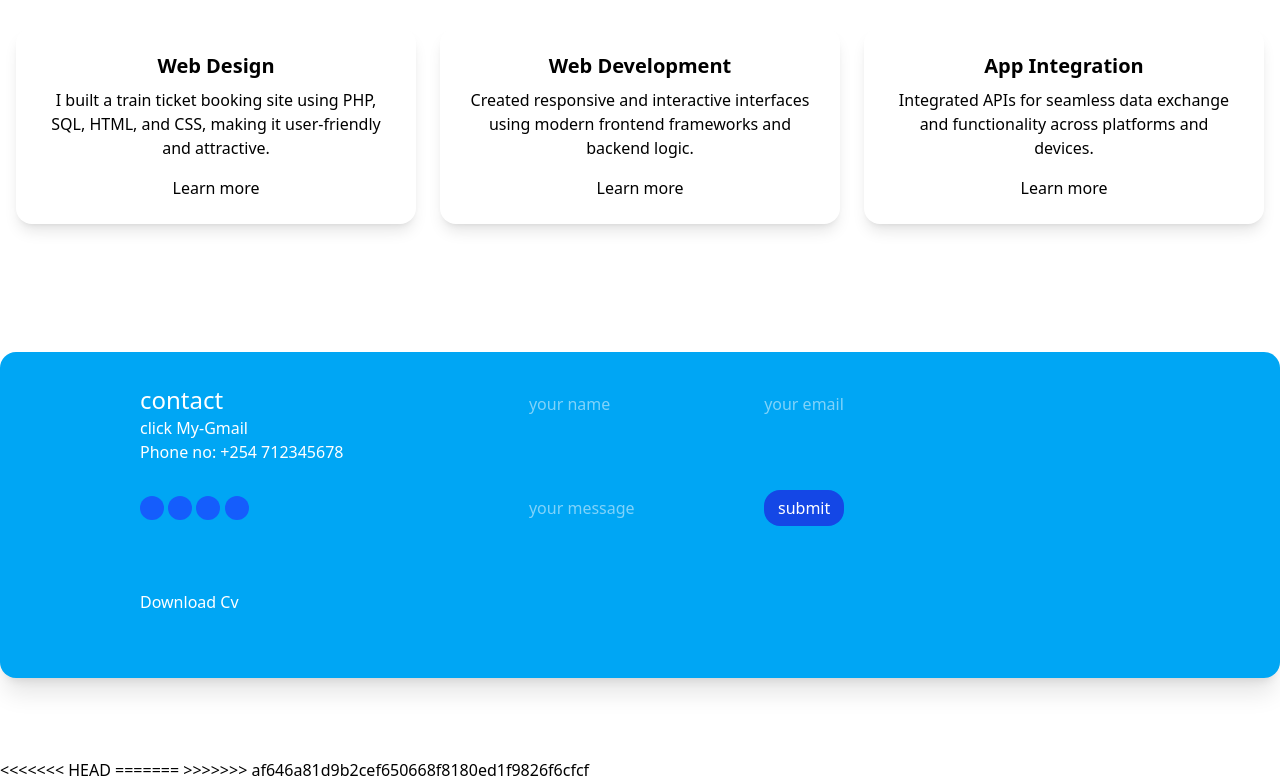
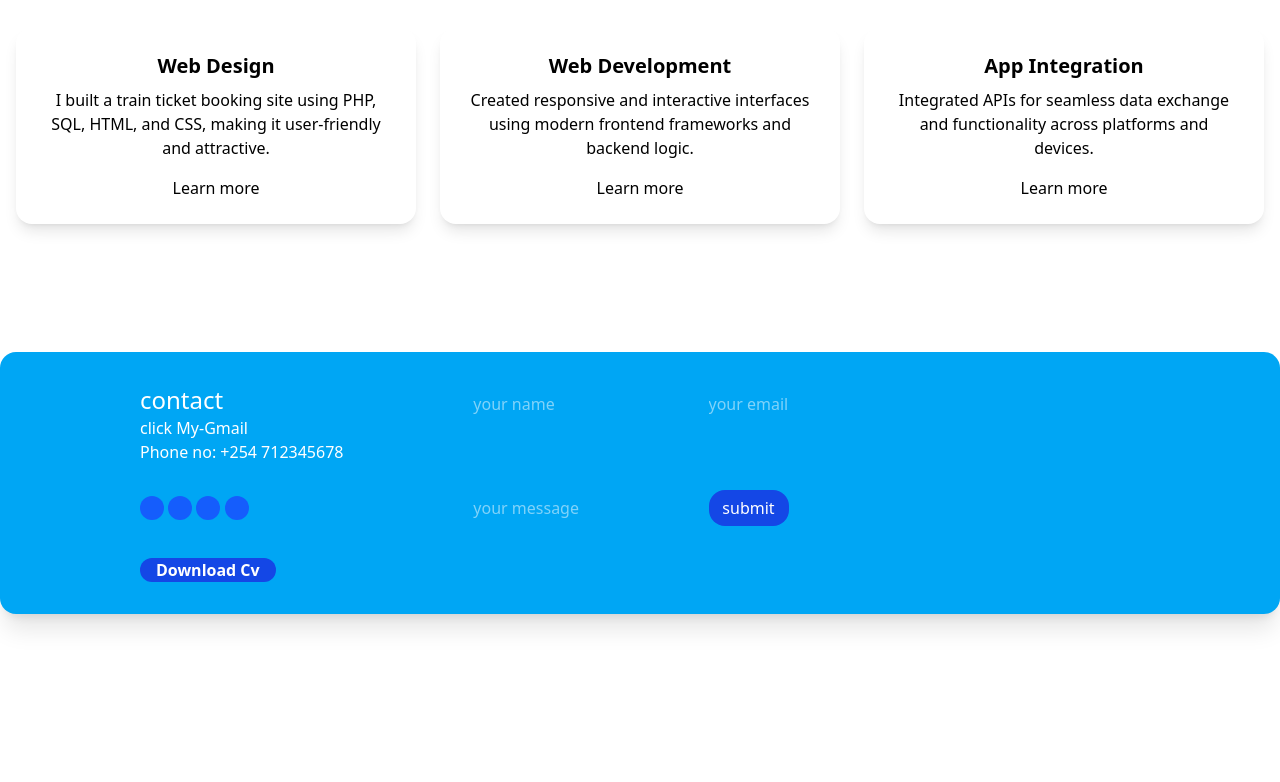
Before and after one commit to daganeabdul/portfolia, a website: page index.html in a window 1280 px wide. Shown: the part 1197-1979 px from the top of the page. After the commit the page ends 1891 px from the top, so only its background shows below. Drawn offline with Linux system fonts and the light colour scheme.

Commit message:
tailwind_css

```diff
--- a/index.html
+++ b/index.html
@@ -118,7 +118,7 @@
                 <a class="" href="daganeabdirahman1@gmail.com"> click My-Gmail</a>
                 <p class="">Phone no: +254 712345678</p>
 
-                <div class="py-8 ">
+                <div class="py-8  ">
                  <a href="https://www.facebook.com/yourprofile" target="_blank" class="text-white bg-blue-600 hover:bg-blue-700 p-3 rounded-full inline-block">
                     <i class="fab fa-facebook-f text-xl"></i>
                   </a>
@@ -132,19 +132,17 @@
                     <i class="fab fa-facebook-f text-xl"></i>
                   </a>
                 </div>
-                <button class="py-8 file:mr-4 file:rounded-full file:border-0 file:bg-violet-50 file:px-4 file:py-2 file:text-sm file:font-semibold file:text-violet-700 hover:file:bg-violet-100 dark:file:bg-violet-600 dark:file:text-violet-100 dark:hover:file:bg-violet-500">Download Cv</button>
+                <button class="py-3 mr-4 rounded-2xl border-0 bg-violet-50 px-4 file:py-2 text-sm font-semibold text-violet-700 hover bg-violet-100 bg-violet-600 text-violet-100 bg-blue-700">Download Cv</button>
+
             </div>
-            <div  class="w-1 text-white text-left ">
+            <div  class="w-full md:w-1/2 mt-1/2 mt-10 md:mt-0 text-white text-left ">
+                <form action="space-y-4">
                 <input class="py-4 mt-6" type="text" placeholder="your name">
                 <input class="py-4 mt-6" type="text" placeholder="your email">
                 <input class="py-10  mt-6" type="text" placeholder="your message">
                 <button class=" bg-blue-700 hover:bg-sky-700 rounded-2xl w-20 h-9 mt-6">submit</button>
+            </form>
             </div>
         </div>
       </section>
 </body>
-<<<<<<< HEAD
-</html>
-=======
-</html>
->>>>>>> af646a81d9b2cef650668f8180ed1f9826f6cfcf
```
